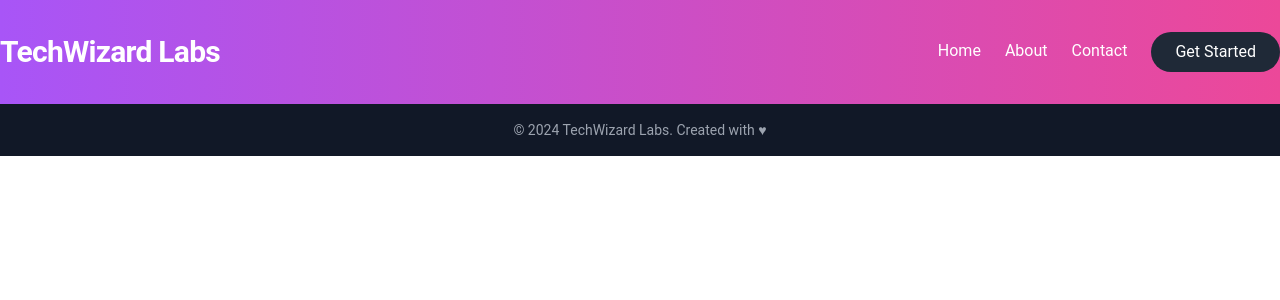
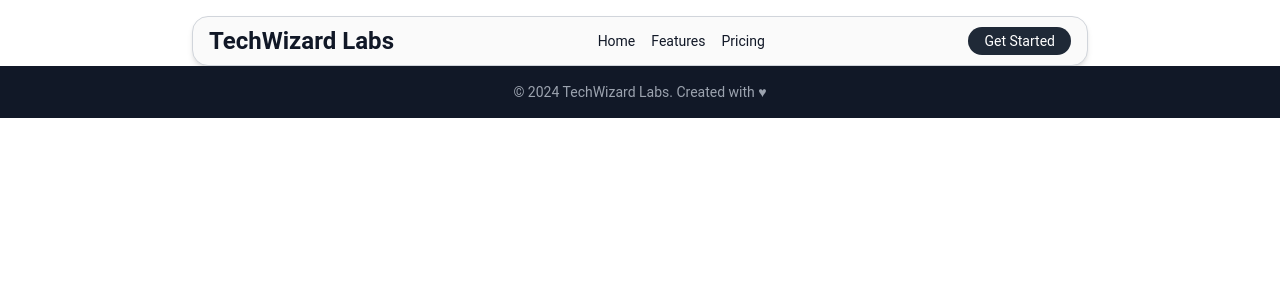
Before and after one commit to MSF01/Portfolio-React, a React (Vite) app: page / in a window 1280 px wide. Shown: the top 300 px of the page. Built offline with nearby package versions, Linux system fonts and the light colour scheme.

Commit message:
Added more compact style header

```diff
--- a/src/components/Header.jsx
+++ b/src/components/Header.jsx
@@ -4,21 +4,54 @@ function Header() {
   const [isMobileMenuOpen, setMobileMenuOpen] = useState(false);
 
   return (
-    <header className="bg-gradient-to-r from-purple-500 to-pink-500 text-white shadow-lg">
-      <div className="container mx-auto flex items-center justify-between py-8">
+    <header className="bg-[#FAFAFA] text-gray-900 shadow-md rounded-2xl max-w-4xl mx-auto mt-4 border border-gray-300">
+      <div className="flex items-center justify-between px-4 py-2">
         {/* Logo */}
-        <div className="text-2xl md:text-3xl font-bold tracking-tight hover:text-gray-200 transition duration-300 ease-in-out">
+        <div className="text-2xl font-semibold hover:opacity-90 transition duration-300 ease-in-out">
           TechWizard Labs
         </div>
 
-        {/* Hamburger Menu Button (Mobile Only) */}
+        {/* Navigation - Desktop */}
+        <nav className="hidden md:flex space-x-4">
+          <a
+            href="#"
+            className="relative text-sm group hover:text-gray-600 transition duration-300 ease-in-out"
+          >
+            Home
+            <span className="absolute left-0 bottom-0 w-0 h-0.5 bg-gray-900 transition-all duration-300 group-hover:w-full"></span>
+          </a>
+          <a
+            href="#"
+            className="relative text-sm group hover:text-gray-600 transition duration-300 ease-in-out"
+          >
+            Features
+            <span className="absolute left-0 bottom-0 w-0 h-0.5 bg-gray-900 transition-all duration-300 group-hover:w-full"></span>
+          </a>
+          <a
+            href="#"
+            className="relative text-sm group hover:text-gray-600 transition duration-300 ease-in-out"
+          >
+            Pricing
+            <span className="absolute left-0 bottom-0 w-0 h-0.5 bg-gray-900 transition-all duration-300 group-hover:w-full"></span>
+          </a>
+        </nav>
+
+        {/* Get Started Button */}
+        <a
+          href="#"
+          className="hidden md:inline-block bg-gray-800 text-white py-1 px-4 rounded-full text-sm hover:scale-105 transform transition duration-300 ease-in-out"
+        >
+          Get Started
+        </a>
+
+        {/* Mobile Menu Button */}
         <button
           onClick={() => setMobileMenuOpen(!isMobileMenuOpen)}
           className="md:hidden focus:outline-none"
         >
           <svg
             xmlns="http://www.w3.org/2000/svg"
-            className="h-6 w-6 text-white"
+            className="h-5 w-5 text-gray-900"
             fill="none"
             viewBox="0 0 24 24"
             stroke="currentColor"
@@ -31,65 +64,23 @@ function Header() {
             />
           </svg>
         </button>
-
-        {/* Desktop Navigation */}
-        <nav className="hidden md:flex space-x-6 ml-auto">
-          <a
-            href="#"
-            className="group hover:text-gray-200 transition duration-300 ease-in-out"
-          >
-            Home
-            <span className="block max-w-0 group-hover:max-w-full transition-all duration-500 h-0.5 bg-gray-200"></span>
-          </a>
-          <a
-            href="#"
-            className="group hover:text-gray-200 transition duration-300 ease-in-out"
-          >
-            About
-            <span className="block max-w-0 group-hover:max-w-full transition-all duration-500 h-0.5 bg-gray-200"></span>
-          </a>
-          <a
-            href="#"
-            className="group hover:text-gray-200 transition duration-300 ease-in-out"
-          >
-            Contact
-            <span className="block max-w-0 group-hover:max-w-full transition-all duration-500 h-0.5 bg-gray-200"></span>
-          </a>
-        </nav>
-
-        {/* Desktop Button */}
-        <a
-          href="#"
-          className="hidden md:inline-block ml-6 bg-gray-800 text-white py-2 px-6 rounded-full hover:scale-105 transform transition duration-300 ease-in-out"
-        >
-          Get Started
-        </a>
       </div>
 
       {/* Mobile Navigation */}
       {isMobileMenuOpen && (
-        <div className="md:hidden bg-purple-600 text-white space-y-4 px-4 py-4">
-          <a
-            href="#"
-            className="block text-lg hover:text-gray-200 transition duration-300 ease-in-out"
-          >
+        <div className="md:hidden bg-gray-200 text-gray-900 rounded-b-2xl px-4 py-2 space-y-2">
+          <a href="#" className="block hover:text-gray-600 transition text-sm">
             Home
+          </a>
+          <a href="#" className="block hover:text-gray-600 transition text-sm">
+            Features
+          </a>
+          <a href="#" className="block hover:text-gray-600 transition text-sm">
+            Pricing
           </a>
           <a
             href="#"
-            className="block text-lg hover:text-gray-200 transition duration-300 ease-in-out"
-          >
-            About
-          </a>
-          <a
-            href="#"
-            className="block text-lg hover:text-gray-200 transition duration-300 ease-in-out"
-          >
-            Contact
-          </a>
-          <a
-            href="#"
-            className="block bg-gray-800 text-white text-center py-2 px-6 rounded-full hover:scale-105 transform transition duration-300 ease-in-out"
+            className="block bg-gray-800 text-white text-center py-1 px-4 rounded-full hover:scale-105 transform transition text-sm"
           >
             Get Started
           </a>
```
